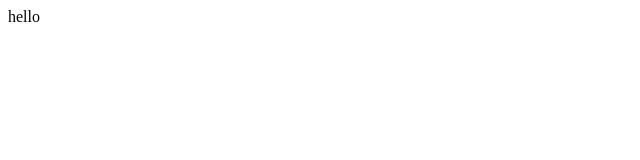
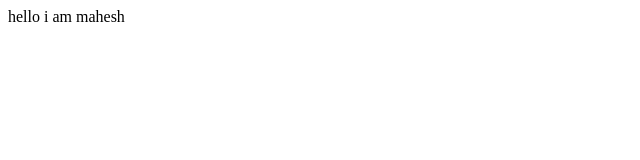
Before and after one commit to Mahesh600942/FisrtGit, a plain HTML site: page index.html in a window 1280 px wide. Shown: the full height of the page, 0-640 px from the left. Drawn offline with Linux system fonts and the light colour scheme.

Commit message:
added extra html pages

```diff
--- a/index.html
+++ b/index.html
@@ -6,6 +6,6 @@
     <title>Document</title>
 </head>
 <body>
-hello
+hello  i am mahesh
 </body>
 </html>
```
Also changed, not shown: about.html (added), categ.html (added), more.html (added).
